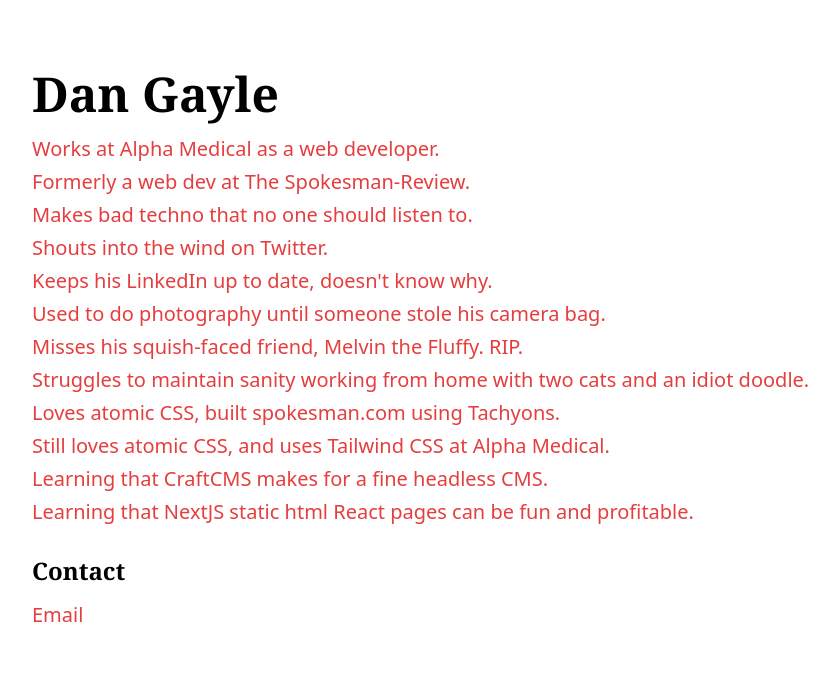
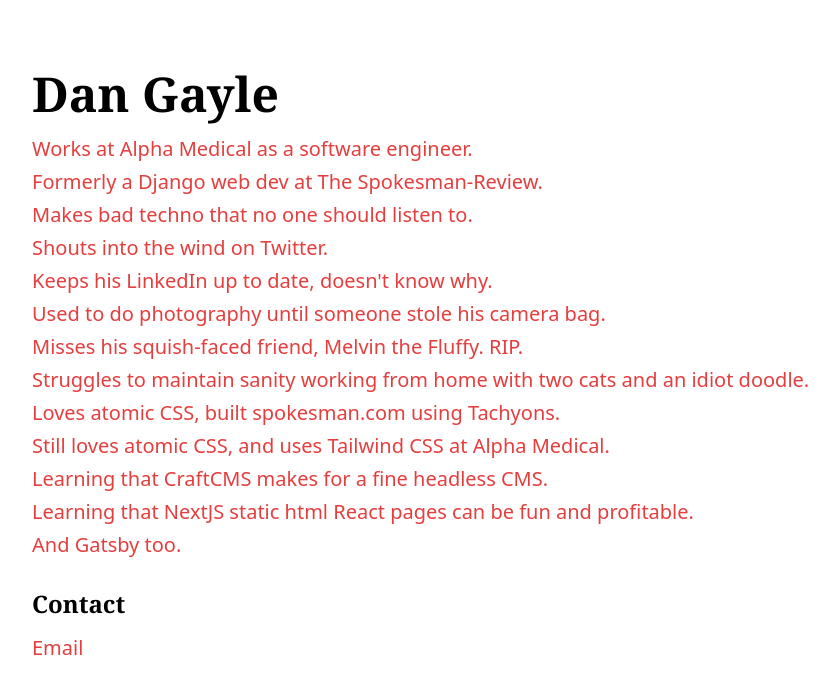
Before and after one commit to dangayle/www.dangayle.com, a Next.js app: page / in a window 1280 px wide. Shown: the top 694 px of the page, without its empty margins (160-999 px from the left). Built offline with nearby package versions, Linux system fonts and the light colour scheme.

Commit message:
Added Gatsby reference

```diff
--- a/pages/index.tsx
+++ b/pages/index.tsx
@@ -12,11 +12,11 @@
 const navList: linkType[] = [
   {
     href: "https://www.helloalpha.com",
-    text: "Works at Alpha Medical as a web developer."
+    text: "Works at Alpha Medical as a software engineer."
   },
   {
     href: "https://www.spokesman.com",
-    text: "Formerly a web dev at The Spokesman-Review."
+    text: "Formerly a Django web dev at The Spokesman-Review."
   },
   {
     href: "https://www.soundcloud.com/dangayle/",
@@ -59,6 +59,10 @@
     href: "https://nextjs.org",
     text:
       "Learning that NextJS static html React pages can be fun and profitable."
+  },
+  {
+    href: "https://www.gatsbyjs.org",
+    text: "And Gatsby too."
   }
 ];
 
@@ -78,7 +82,7 @@
       </p>
     </nav>
     <style global={true} jsx={true}>{`
-    .grow{
+      .grow {
         -moz-osx-font-smoothing: grayscale;
         backface-visibility: hidden;
         transform: translateZ(0);
@@ -91,7 +95,7 @@
       }
 
       .grow:active {
-      transform: scale(.90);
+        transform: scale(0.9);
       }
     `}</style>
   </BaseTemplate>
```
Lines whose indentation alone changed are shown as unchanged.
